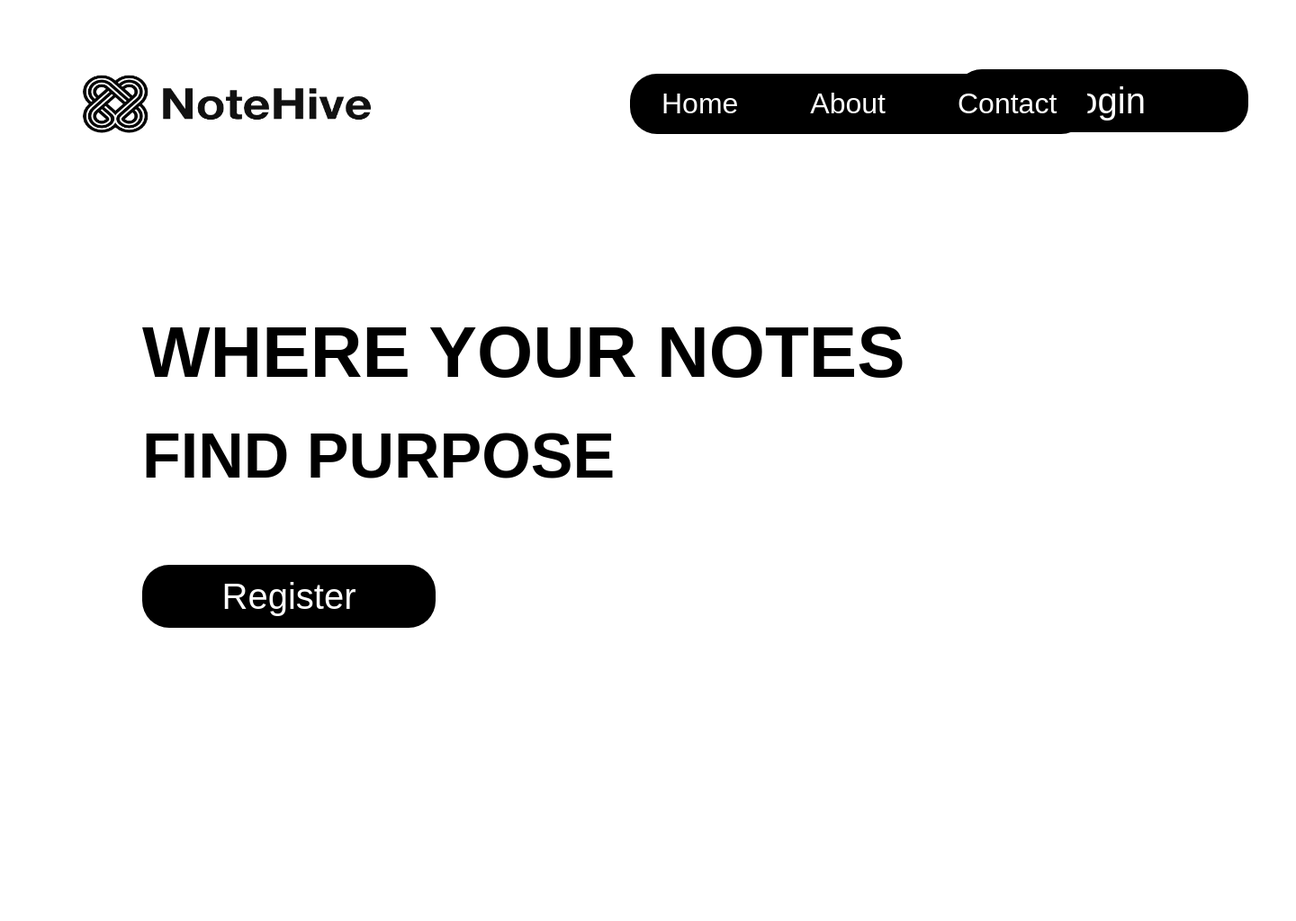
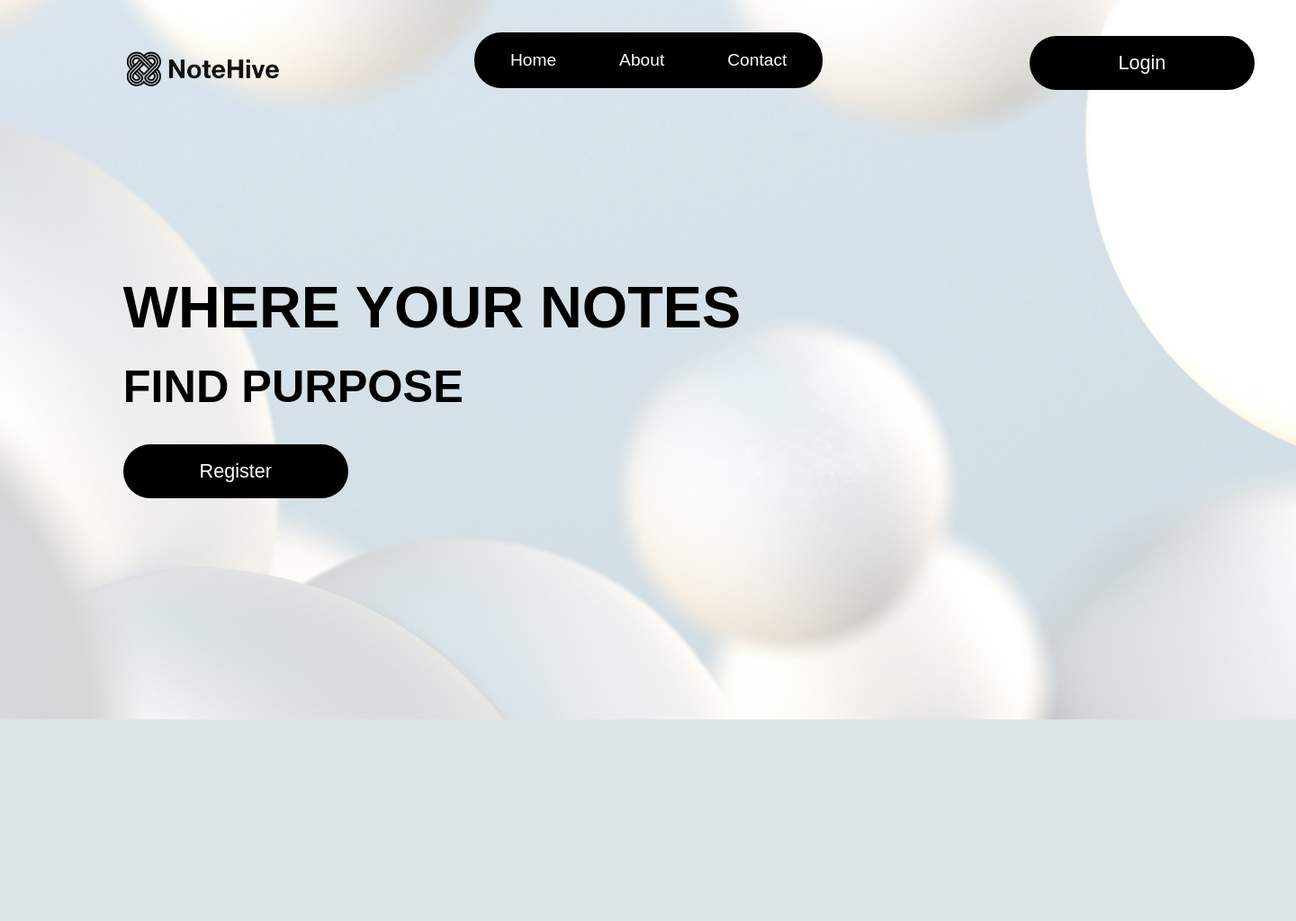
Before and after one commit to Kash4511/NoteHive, a Django app: page /test/ in a window 1440 px wide. Shown: the whole page at 90% size. After the commit the page ends 800 px from the top, so only its background shows below. Run offline with Django 5.2, Linux system fonts and the light colour scheme; some libraries are stand-ins or nearby versions.

Commit message:
frontend fixed

```diff
--- a/templates/test.html
+++ b/templates/test.html
@@ -10,32 +10,35 @@
       margin: 0;
       font-family: Jost, sans-serif;
       background: linear-gradient(180deg, #DAD6D6 0%, #6C6C6C 100%);
-      background-image: url("https://via.placeholder.com/1440x1024");
+      background-image: url("{% static 'images/bg.png' %}");
       background-size: cover;
       background-repeat: no-repeat;
     }
 
     .container {
       position: relative;
-      width: 1440px;
-      height: 1024px;
+      max-width: 1440px;
+      width: 90%;
+      height: 100vh;
       margin: 0 auto;
+      padding: 20px;
+      box-sizing: border-box;
     }
 
     .heading-main {
       position: absolute;
-      top: 346px;
-      left: 158px;
-      font-size: 80px;
+      top: 38%;
+      left: 5%;
+      font-size: 4.5vw;
       font-weight: 700;
       color: black;
     }
 
     .heading-sub {
       position: absolute;
-      top: 467px;
-      left: 158px;
-      font-size: 70px;
+      top: 50%;
+      left: 5%;
+      font-size: 3.5vw;
       font-weight: 600;
       color: black;
     }
@@ -44,57 +47,116 @@
       display: flex;
       justify-content: center;
       align-items: center;
-      width: 326px;
-      height: 70px;
+      width: 250px;
+      max-width: 80%;
+      height: 60px;
       background: black;
       border-radius: 30px;
       color: white;
-      font-size: 40px;
+      font-size: 1.35em;
       font-weight: 500;
       text-decoration: none;
       position: absolute;
     }
 
     .button.login {
-      top: 77px;
-      left: 1061px;
+      top: 5%;
+      right: -2%;
     }
 
     .button.register {
-      top: 628px;
-      left: 158px;
+      top: 65.55%;
+      left: 5%;
+      transform: translateY(-50%);
     }
 
     .logo {
       position: absolute;
-      top: 81px;
-      left: 85px;
-      width: 331px;
-      height: 75px;
+      top: 7%;
+      left: 5%;
+      width: 25%;
+      max-width: 175px;
+      height: auto;
     }
 
     .navbar {
       display: flex;
       gap: 50px;
       position: absolute;
-      top: 82px;
-      left: 700px;
+      top: 4.55%;
+      right: 35%;
       background: black;
-      padding: 10px 20px;
+      padding: 15px 30px;
       border-radius: 30px;
+      flex-wrap: wrap;
     }
 
     .navbar-item {
       color: white;
-      font-size: 32px;
+      font-size: 1.2em;
       font-weight: 500;
       text-decoration: none;
-      padding: 5px 15px;
+      padding: 5px 10px;
     }
 
     .navbar-item:hover {
       background: #444;
       border-radius: 20px;
+    }
+
+    /* Responsive Design */
+    @media (max-width: 768px) {
+      .heading-main, .heading-sub {
+        font-size: 6vw;
+      }
+
+      .button {
+        width: 80%;
+        height: 50px;
+        font-size: 1.2em;
+      }
+
+      .logo {
+        width: 30%;
+      }
+
+      .navbar {
+        gap: 10px;
+        right: 5%;
+        flex-direction: column;
+        align-items: center;
+      }
+
+      .navbar-item {
+        font-size: 1em;
+      }
+    }
+
+    @media (max-width: 480px) {
+      .heading-main, .heading-sub {
+        font-size: 7vw;
+        left: 10px;
+      }
+
+      .button {
+        width: 90%;
+        font-size: 1em;
+      }
+
+      .logo {
+        width: 40%;
+        top: 10px;
+      }
+
+      .navbar {
+        top: 10%;
+        right: 10px;
+        width: auto;
+      }
+
+      .navbar-item {
+        font-size: 0.9em;
+      }
     }
   </style>
 </head>
```
Also changed, not shown: static/images/bg.png (added).
